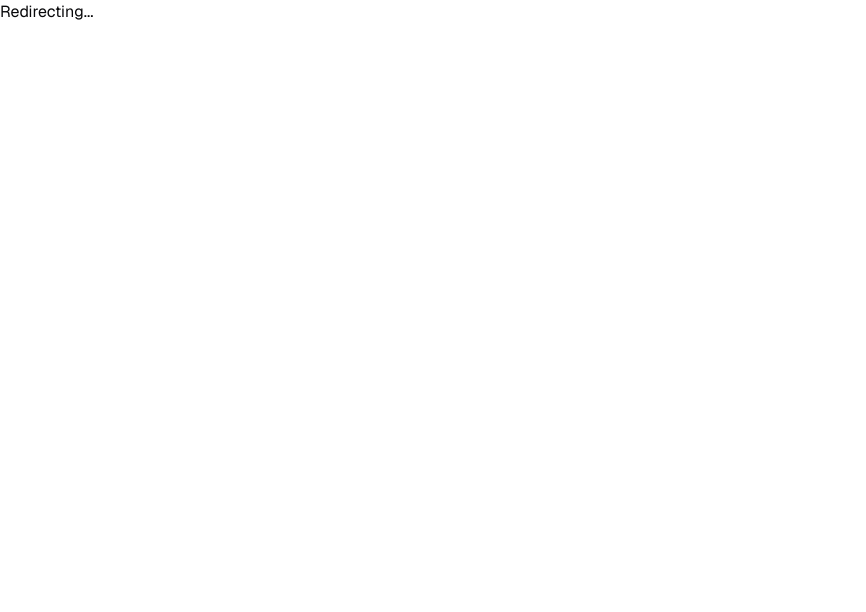
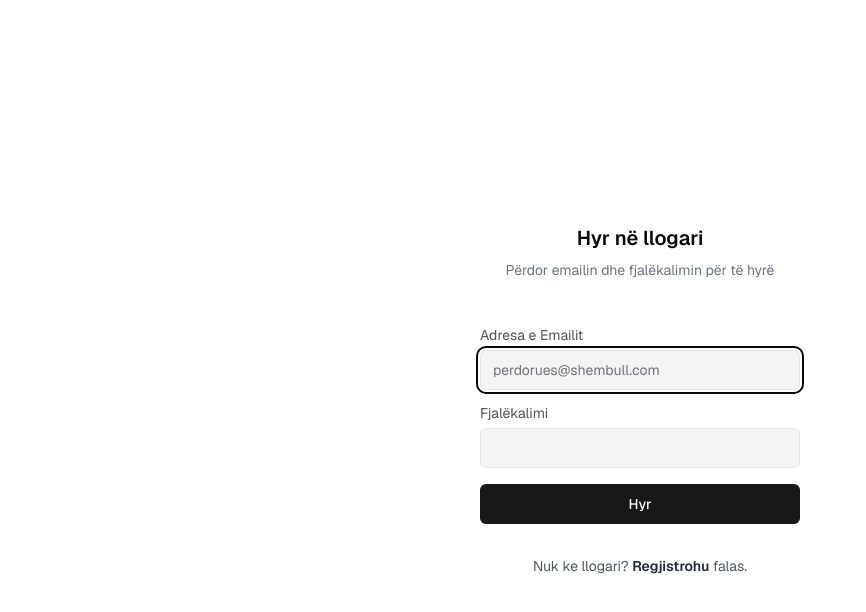
Before and after one commit to enea250705/official-ilirionai, a Next.js app: page /login in a window 1280 px wide. Before the commit this address had no page. Shown: the top 612 px of the page, without its empty margins (0-866 px from the left). Built offline with nearby package versions, Linux system fonts and the light colour scheme.

Commit message:
Configure authentication and update environment settings

```diff
--- a/app/(auth)/auth.config.ts
+++ b/app/(auth)/auth.config.ts
@@ -16,11 +16,23 @@ export const authConfig = {
       const isOnRegister = nextUrl.pathname.startsWith('/register');
       const isOnLogin = nextUrl.pathname.startsWith('/login');
 
-      if (isOnRegister || isOnLogin) {
+      if (isLoggedIn && (isOnLogin || isOnRegister)) {
         return Response.redirect(new URL('/', nextUrl as unknown as URL));
       }
 
-      // Always allow access to all pages - bypass authentication
+      if (isOnRegister || isOnLogin) {
+        return true; // Always allow access to register and login pages
+      }
+
+      if (isOnChat) {
+        if (isLoggedIn) return true;
+        return false; // Redirect unauthenticated users to login page
+      }
+
+      if (isLoggedIn) {
+        return Response.redirect(new URL('/', nextUrl as unknown as URL));
+      }
+
       return true;
     },
   },
--- a/app/(auth)/login/page.tsx
+++ b/app/(auth)/login/page.tsx
@@ -1,15 +1,73 @@
 'use client';
 
-import { useEffect } from 'react';
+import Link from 'next/link';
 import { useRouter } from 'next/navigation';
+import { useActionState, useEffect, useState } from 'react';
+import { toast } from '@/components/toast';
+
+import { AuthForm } from '@/components/auth-form';
+import { SubmitButton } from '@/components/submit-button';
+
+import { login, type LoginActionState } from '../actions';
 
 export default function Page() {
   const router = useRouter();
 
+  const [email, setEmail] = useState('');
+  const [isSuccessful, setIsSuccessful] = useState(false);
+
+  const [state, formAction] = useActionState<LoginActionState, FormData>(
+    login,
+    {
+      status: 'idle',
+    },
+  );
+
   useEffect(() => {
-    // Redirect to main page
-    router.replace('/');
-  }, [router]);
+    if (state.status === 'failed') {
+      toast({
+        type: 'error',
+        description: 'Kredenciale të pavlefshme!',
+      });
+    } else if (state.status === 'invalid_data') {
+      toast({
+        type: 'error',
+        description: 'Dështoi validimi i të dhënave tuaja!',
+      });
+    } else if (state.status === 'success') {
+      setIsSuccessful(true);
+      router.refresh();
+    }
+  }, [state.status]);
 
-  return <div>Redirecting...</div>;
+  const handleSubmit = (formData: FormData) => {
+    setEmail(formData.get('email') as string);
+    formAction(formData);
+  };
+
+  return (
+    <div className="flex h-dvh w-screen items-start pt-12 md:pt-0 md:items-center justify-center bg-background">
+      <div className="w-full max-w-md overflow-hidden rounded-2xl flex flex-col gap-12">
+        <div className="flex flex-col items-center justify-center gap-2 px-4 text-center sm:px-16">
+          <h3 className="text-xl font-semibold dark:text-zinc-50">Hyr në llogari</h3>
+          <p className="text-sm text-gray-500 dark:text-zinc-400">
+            Përdor emailin dhe fjalëkalimin për të hyrë
+          </p>
+        </div>
+        <AuthForm action={handleSubmit} defaultEmail={email}>
+          <SubmitButton isSuccessful={isSuccessful}>Hyr</SubmitButton>
+          <p className="text-center text-sm text-gray-600 mt-4 dark:text-zinc-400">
+            {"Nuk ke llogari? "}
+            <Link
+              href="/register"
+              className="font-semibold text-gray-800 hover:underline dark:text-zinc-200"
+            >
+              Regjistrohu
+            </Link>
+            {' falas.'}
+          </p>
+        </AuthForm>
+      </div>
+    </div>
+  );
 }
--- a/app/(auth)/register/page.tsx
+++ b/app/(auth)/register/page.tsx
@@ -1,15 +1,74 @@
 'use client';
 
-import { useEffect } from 'react';
+import Link from 'next/link';
 import { useRouter } from 'next/navigation';
+import { useActionState, useEffect, useState } from 'react';
+
+import { AuthForm } from '@/components/auth-form';
+import { SubmitButton } from '@/components/submit-button';
+
+import { register, type RegisterActionState } from '../actions';
+import { toast } from '@/components/toast';
 
 export default function Page() {
   const router = useRouter();
 
+  const [email, setEmail] = useState('');
+  const [isSuccessful, setIsSuccessful] = useState(false);
+
+  const [state, formAction] = useActionState<RegisterActionState, FormData>(
+    register,
+    {
+      status: 'idle',
+    },
+  );
+
   useEffect(() => {
-    // Redirect to main page
-    router.replace('/');
-  }, [router]);
+    if (state.status === 'user_exists') {
+      toast({ type: 'error', description: 'Llogaria ekziston tashmë!' });
+    } else if (state.status === 'failed') {
+      toast({ type: 'error', description: 'Dështoi krijimi i llogarisë!' });
+    } else if (state.status === 'invalid_data') {
+      toast({
+        type: 'error',
+        description: 'Dështoi validimi i të dhënave tuaja!',
+      });
+    } else if (state.status === 'success') {
+      toast({ type: 'success', description: 'Llogaria u krijua me sukses!' });
 
-  return <div>Redirecting...</div>;
+      setIsSuccessful(true);
+      router.refresh();
+    }
+  }, [state]);
+
+  const handleSubmit = (formData: FormData) => {
+    setEmail(formData.get('email') as string);
+    formAction(formData);
+  };
+
+  return (
+    <div className="flex h-dvh w-screen items-start pt-12 md:pt-0 md:items-center justify-center bg-background">
+      <div className="w-full max-w-md overflow-hidden rounded-2xl gap-12 flex flex-col">
+        <div className="flex flex-col items-center justify-center gap-2 px-4 text-center sm:px-16">
+          <h3 className="text-xl font-semibold dark:text-zinc-50">Regjistrohu</h3>
+          <p className="text-sm text-gray-500 dark:text-zinc-400">
+            Krijo një llogari me email dhe fjalëkalim
+          </p>
+        </div>
+        <AuthForm action={handleSubmit} defaultEmail={email}>
+          <SubmitButton isSuccessful={isSuccessful}>Regjistrohu</SubmitButton>
+          <p className="text-center text-sm text-gray-600 mt-4 dark:text-zinc-400">
+            {'Ke tashmë një llogari? '}
+            <Link
+              href="/login"
+              className="font-semibold text-gray-800 hover:underline dark:text-zinc-200"
+            >
+              Hyr
+            </Link>
+            {' këtu.'}
+          </p>
+        </AuthForm>
+      </div>
+    </div>
+  );
 }
--- a/app/(chat)/api/chat/route.ts
+++ b/app/(chat)/api/chat/route.ts
@@ -40,14 +40,11 @@ export async function POST(request: Request) {
       selectedChatModel: string;
     } = await request.json();
 
-    // Mock session with a static user ID
-    const session = {
-      user: {
-        id: 'ilirion-user-id',
-        name: 'Ilirion User',
-        email: 'user@ilirionai.al'
-      }
-    };
+    const session = await auth();
+
+    if (!session || !session.user || !session.user.id) {
+      return new Response('Unauthorized', { status: 401 });
+    }
 
     const userMessage = getMostRecentUserMessage(messages);
 
@@ -63,6 +60,10 @@ export async function POST(request: Request) {
       });
 
       await saveChat({ id, userId: session.user.id, title });
+    } else {
+      if (chat.userId !== session.user.id) {
+        return new Response('Unauthorized', { status: 401 });
+      }
     }
 
     await saveMessages({
@@ -172,17 +173,18 @@ export async function DELETE(request: Request) {
     return new Response('Not Found', { status: 404 });
   }
 
-  // Mock session with a static user ID
-  const session = {
-    user: {
-      id: 'ilirion-user-id',
-      name: 'Ilirion User',
-      email: 'user@ilirionai.al'
-    }
-  };
+  const session = await auth();
+
+  if (!session || !session.user) {
+    return new Response('Unauthorized', { status: 401 });
+  }
 
   try {
     const chat = await getChatById({ id });
+
+    if (chat.userId !== session.user.id) {
+      return new Response('Unauthorized', { status: 401 });
+    }
 
     await deleteChatById({ id });
 
--- a/app/(chat)/api/history/route.ts
+++ b/app/(chat)/api/history/route.ts
@@ -1,14 +1,6 @@
+import { auth } from '@/app/(auth)/auth';
 import { NextRequest } from 'next/server';
 import { getChatsByUserId } from '@/lib/db/queries';
-
-// Mock user session
-const mockSession = {
-  user: {
-    id: 'ilirion-user-id',
-    name: 'Ilirion User',
-    email: 'user@ilirionai.al'
-  }
-};
 
 export async function GET(request: NextRequest) {
   const { searchParams } = request.nextUrl;
@@ -24,7 +16,11 @@ export async function GET(request: NextRequest) {
     );
   }
 
-  const session = mockSession;
+  const session = await auth();
+
+  if (!session?.user?.id) {
+    return Response.json('Unauthorized!', { status: 401 });
+  }
 
   try {
     const chats = await getChatsByUserId({
--- a/app/(chat)/api/suggestions/route.ts
+++ b/app/(chat)/api/suggestions/route.ts
@@ -1,13 +1,5 @@
+import { auth } from '@/app/(auth)/auth';
 import { getSuggestionsByDocumentId } from '@/lib/db/queries';
-
-// Mock user session
-const mockSession = {
-  user: {
-    id: 'ilirion-user-id',
-    name: 'Ilirion User',
-    email: 'user@ilirionai.al'
-  }
-};
 
 export async function GET(request: Request) {
   const { searchParams } = new URL(request.url);
@@ -17,7 +9,11 @@ export async function GET(request: Request) {
     return new Response('Not Found', { status: 404 });
   }
 
-  const session = mockSession;
+  const session = await auth();
+
+  if (!session || !session.user) {
+    return new Response('Unauthorized', { status: 401 });
+  }
 
   const suggestions = await getSuggestionsByDocumentId({
     documentId,
@@ -29,5 +25,9 @@ export async function GET(request: Request) {
     return Response.json([], { status: 200 });
   }
 
+  if (suggestion.userId !== session.user.id) {
+    return new Response('Unauthorized', { status: 401 });
+  }
+
   return Response.json(suggestions, { status: 200 });
 }
--- a/app/(chat)/layout.tsx
+++ b/app/(chat)/layout.tsx
@@ -2,6 +2,7 @@ import { cookies } from 'next/headers';
 
 import { AppSidebar } from '@/components/app-sidebar';
 import { SidebarInset, SidebarProvider } from '@/components/ui/sidebar';
+import { auth } from '../(auth)/auth';
 import Script from 'next/script';
 
 export const experimental_ppr = true;
@@ -11,16 +12,8 @@ export default async function Layout({
 }: {
   children: React.ReactNode;
 }) {
-  const cookieStore = await cookies();
+  const [session, cookieStore] = await Promise.all([auth(), cookies()]);
   const isCollapsed = cookieStore.get('sidebar:state')?.value !== 'true';
-
-  // Mock user for the sidebar
-  const mockUser = {
-    id: 'ilirion-user',
-    name: 'Ilirion User',
-    email: 'user@ilirionai.al',
-    image: null
-  };
 
   return (
     <>
@@ -29,7 +22,7 @@ export default async function Layout({
         strategy="beforeInteractive"
       />
       <SidebarProvider defaultOpen={!isCollapsed}>
-        <AppSidebar user={mockUser} />
+        <AppSidebar user={session?.user} />
         <SidebarInset>{children}</SidebarInset>
       </SidebarProvider>
     </>
--- a/lib/ai/providers.ts
+++ b/lib/ai/providers.ts
@@ -2,11 +2,8 @@ import {
   customProvider,
   extractReasoningMiddleware,
   wrapLanguageModel,
-  localProvider,
-  DynamicStructuredOutputParser,
 } from 'ai';
 import { xai } from '@ai-sdk/xai';
-import { hf } from '@ai-sdk/hf';
 import { isTestEnvironment } from '../constants';
 import {
   artifactModel,
@@ -14,9 +11,6 @@ import {
   reasoningModel,
   titleModel,
 } from './models.test';
-
-// Check if XAI API key is available
-const hasXaiApiKey = process.env.XAI_API_KEY && process.env.XAI_API_KEY.length > 0;
 
 export const myProvider = isTestEnvironment
   ? customProvider({
@@ -27,8 +21,7 @@ export const myProvider = isTestEnvironment
         'artifact-model': artifactModel,
       },
     })
-  : hasXaiApiKey
-    ? customProvider({
+  : customProvider({
       languageModels: {
         'chat-model': xai('grok-2-1212'),
         'chat-model-reasoning': wrapLanguageModel({
@@ -41,13 +34,4 @@ export const myProvider = isTestEnvironment
       imageModels: {
         'small-model': xai.image('grok-2-image'),
       },
-      })
-    : customProvider({
-        // Use Hugging Face free models as fallback
-        languageModels: {
-          'chat-model': hf('mistralai/Mistral-7B-Instruct-v0.2'),
-          'chat-model-reasoning': hf('mistralai/Mistral-7B-Instruct-v0.2'),
-          'title-model': hf('mistralai/Mistral-7B-Instruct-v0.2'),
-          'artifact-model': hf('mistralai/Mistral-7B-Instruct-v0.2'),
-        },
     });
```
Also changed, not shown: app/(chat)/api/document/route.ts (+28 -12 lines), app/(chat)/api/vote/route.ts (+19 -11 lines), app/(chat)/chat/[id]/page.tsx (+14 -12 lines), middleware.ts (+7 -6 lines). Lines whose indentation alone changed are shown as unchanged.
